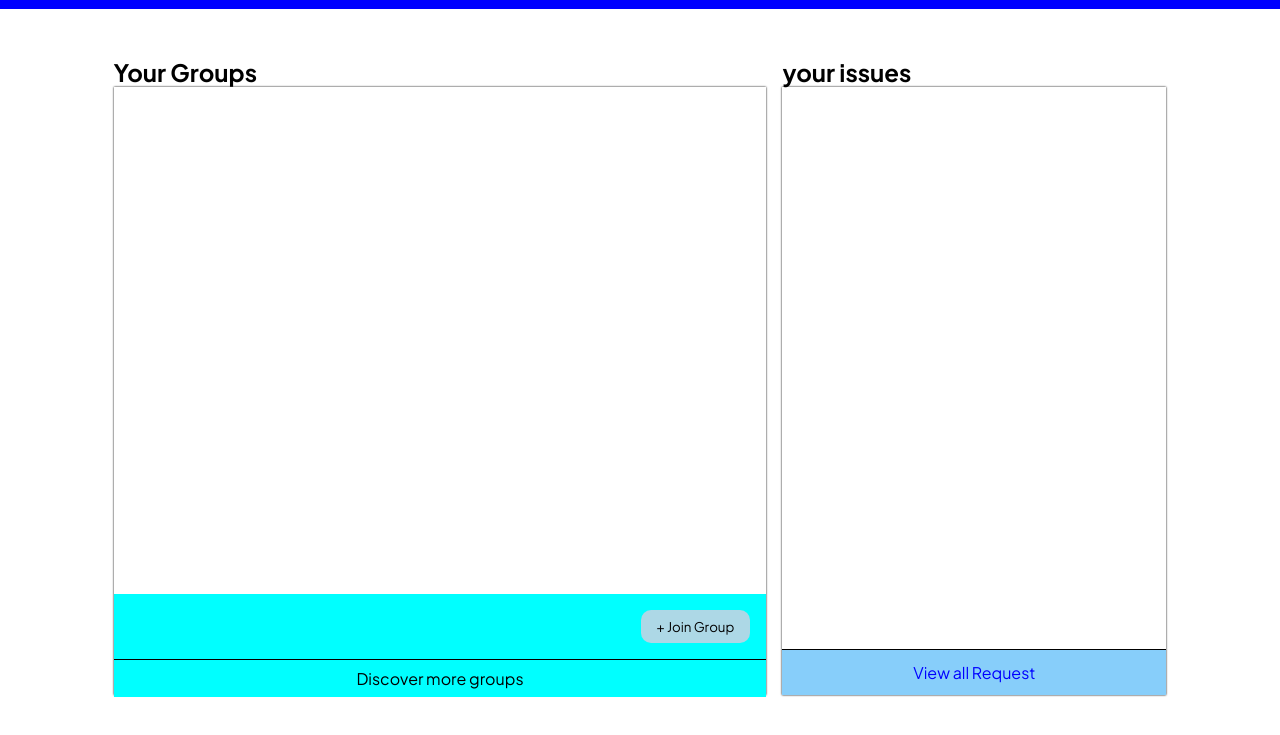
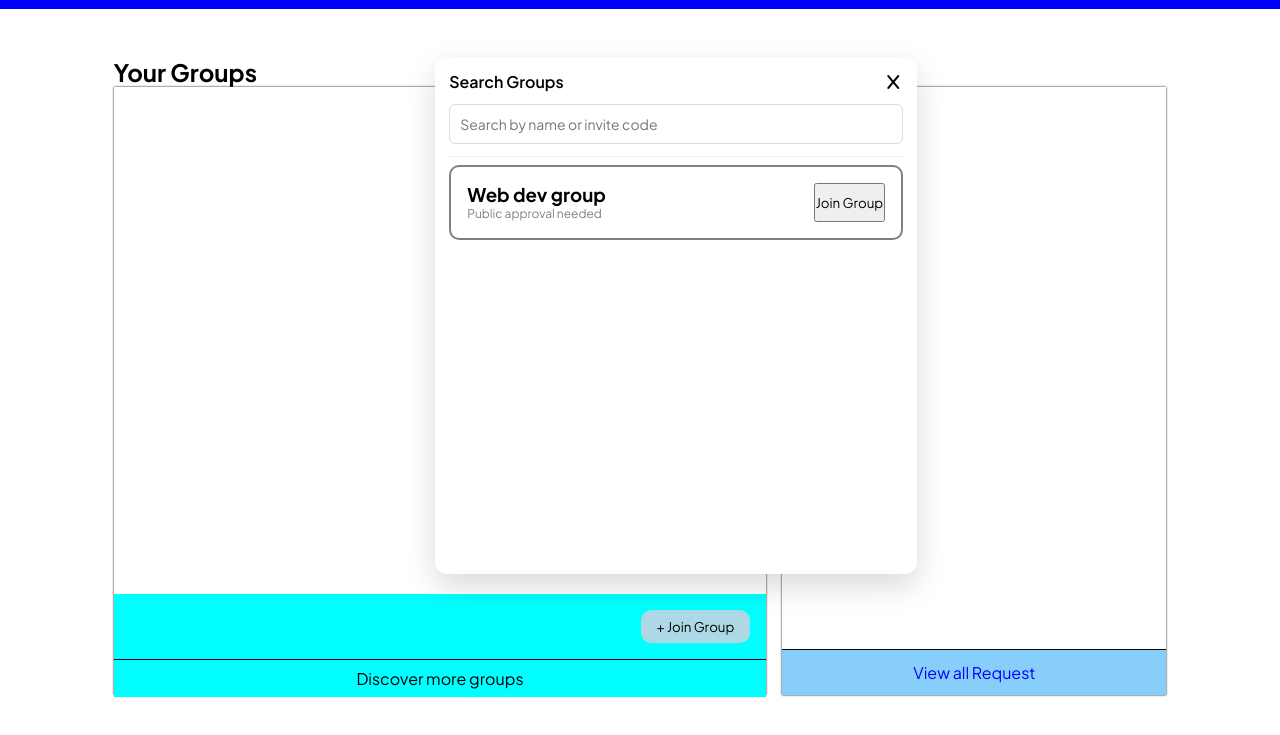
Before and after one commit to THEJAS-BK/Issue_Tracker, a plain HTML site: page frontend/dashboard/user/userpage.html in a window 1280 px wide. Shown: the part 55-790 px from the top of the page. Drawn offline with Linux system fonts and the light colour scheme; no server answers; a web font is replaced by a local one.

Commit message:
join groups UI

```diff
--- a/frontend/dashboard/dashboardpages.js
+++ b/frontend/dashboard/dashboardpages.js
@@ -114,8 +114,10 @@ function renderIssues(issues) {
   }
 }
 //close search group
-document.getElementById("group-search").style.display = "none";
-document.getElementById("closeSearch").addEventListener("click", () => {
+const closeJoinGroup = document.querySelector(".close-joingroup-btn");
+console.log(closeJoinGroup)
+closeJoinGroup.addEventListener("click", () => {
+  console.log("working")
   document.getElementById("group-search").style.display = "none";
 });
 //open searchGroup
--- a/frontend/dashboard/user/userpage.css
+++ b/frontend/dashboard/user/userpage.css
@@ -228,51 +228,69 @@ a {
 }
 /* search groups  */
 #group-search {
-  width: 494px;
-    height: 497px;
-  z-index:999;
-  background: #1b83c3;
-  border-radius: 10px;
-  box-shadow: 0 10px 30px rgba(0, 0, 0, 0.15);
-  display: flex;
-  flex-direction: column;
-  padding: 12px;
-  position: absolute;
- left: 33%;
-    top: 15%;
+    width: 482px;
+    height: 517px;
+    background: #fff;
+    border-radius: 12px;
+    padding: 14px;
+    display: flex;
+    flex-direction: column;
+    box-shadow: 0 12px 30px rgba(0, 0, 0, 0.15);
+    position: absolute;
+    z-index: 999;
+    left: 34%;
+    top: 14%;
 }
+
+/* Header */
 .search-header {
   display: flex;
   justify-content: space-between;
   align-items: center;
-  margin-bottom: 10px;
+
 }
 
 .search-header .title {
+  font-size: 16px;
   font-weight: 600;
-  font-size: 16px;
 }
 
-#closeSearch {
-  background: none;
+.close-btn {
   border: none;
+  background: transparent;
   font-size: 18px;
   cursor: pointer;
 }
 
-/* Search input */
+/* Input */
+.search-input-wrapper {
+  margin: 12px 0;
+}
+
 #searchInput {
+  width: 100%;
   padding: 10px;
   font-size: 14px;
+  border-radius: 6px;
   border: 1px solid #ddd;
-  border-radius: 6px;
-  margin-bottom: 10px;
 }
 
-/* Results area (fixed, scrollable) */
+/* Results area */
 #searchResults {
   flex: 1;
   overflow-y: auto;
   border-top: 1px solid #eee;
   padding-top: 8px;
 }
+.ind-search{
+    border-radius: 10px;
+  padding:1rem;
+  display: flex;
+  justify-content: space-between;
+  border:2px solid grey
+}
+.ind-search-left>div{
+  color:grey;
+  font-size:0.75rem;
+  line-height: 1rem;
+}
--- a/frontend/dashboard/user/userpage.html
+++ b/frontend/dashboard/user/userpage.html
@@ -53,15 +53,29 @@
     </div>
 
     <div id="group-search">
+      <!-- Header -->
       <div class="search-header">
         <span class="title">Search Groups</span>
-        <button id="closeSearch">✕</button>
+        <i class="fa-solid fa-x close-joingroup-btn"></i>
       </div>
 
-      <input type="text" id="searchInput" placeholder="Search groups..." />
+      <!-- Search input -->
+      <div class="search-input-wrapper">
+        <input
+          type="text"
+          id="searchInput"
+          placeholder="Search by name or invite code"
+        />
+      </div>
 
       <div id="searchResults">
-
+        <div class="ind-search">
+          <div class="ind-search-left">
+            <h3>Web dev group</h3>
+            <div><span>Public</span> <span>approval needed</span></div>
+          </div>
+          <button class="join-status">Join Group</button>
+        </div>
       </div>
     </div>
 
```
